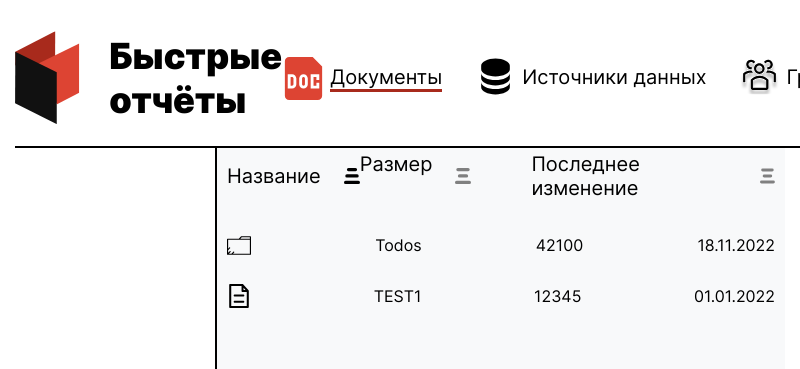
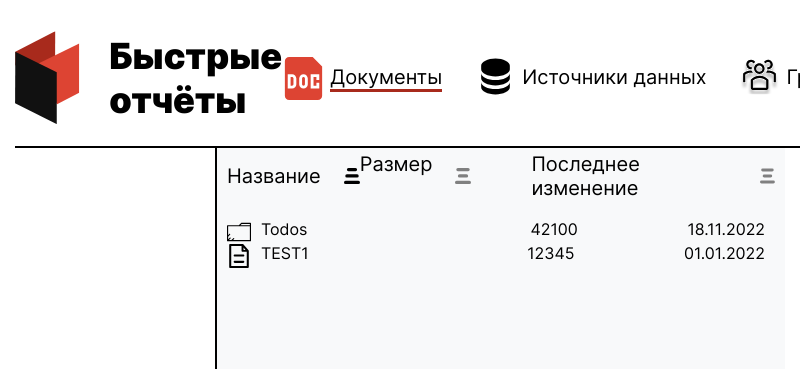
Before and after one commit to Wintori/Electron, an Electron app: page src/documents.html in a window 800 px wide. Shown: the top 369 px of the page. Drawn offline with Linux system fonts and the light colour scheme.

Commit message:
fix(../information/text): Исправить отображение карточек

```diff
--- a/src/blocks/information/__documents/__item/information__documents__item.css
+++ b/src/blocks/information/__documents/__item/information__documents__item.css
@@ -3,4 +3,6 @@
     display: flex;
     width: 100%;
     justify-content: space-between;
+    margin: 0;
+    padding: 0;
 }
--- /dev/null
+++ b/src/blocks/information/__documents/__text/information__documents__text.css
@@ -0,0 +1,17 @@
+.information__documents__text {
+    margin: 0;
+    padding: 0;
+}
+
+.information__documents__text:nth-child(3) {
+    margin: 0 0 0 auto;
+}
+
+
+.information__documents__text:nth-child(n + 4) {
+    margin: 0 0 0 20%;
+}
+
+.information__documents__text:nth-last-child(1) {
+    margin: 0 10px 0 20%;
+}
--- a/src/documents.html
+++ b/src/documents.html
@@ -130,13 +130,13 @@
   <template class="card-template">
     <li class="information__documents__item">
       <img src="" alt="" class="information__documents__img">
-      <p class="information__documents__name">
+      <p class="information__documents__text information__documents__name">
         MSSQL
       </p>
-      <p class="information__documents__size">
+      <p class="information__documents__text information__documents__size">
         25205
       </p>
-      <p class="information__documents__date">
+      <p class="information__documents__text information__documents__date">
         19.1.2022
       </p>
     </li>
--- a/src/documents.js
+++ b/src/documents.js
@@ -67,6 +67,7 @@ asideItemsArray.forEach((asideElement) => {
         setTabActiveHandler(asideElement)
     })
 })
+
 function removeAllCards () {
     document.querySelectorAll(".information__documents__item").forEach((element) => {
         element.remove()
--- a/src/pages/index.css
+++ b/src/pages/index.css
@@ -30,6 +30,7 @@
 @import url(../blocks/information/__documents/__img/information__documents__img.css);
 @import url(../blocks/information/__documents/__name/information__documents__name.css);
 @import url(../blocks/information/__documents/__size/information__documents__size.css);
+@import url(../blocks/information/__documents/__text/information__documents__text.css);
 @import url(../blocks/information/__groups/information__groups.css);
 @import url(../blocks/information/__groups/__img/information__groups__img.css);
 @import url(../blocks/information/__groups/__item/information__groups__item.css);
```
